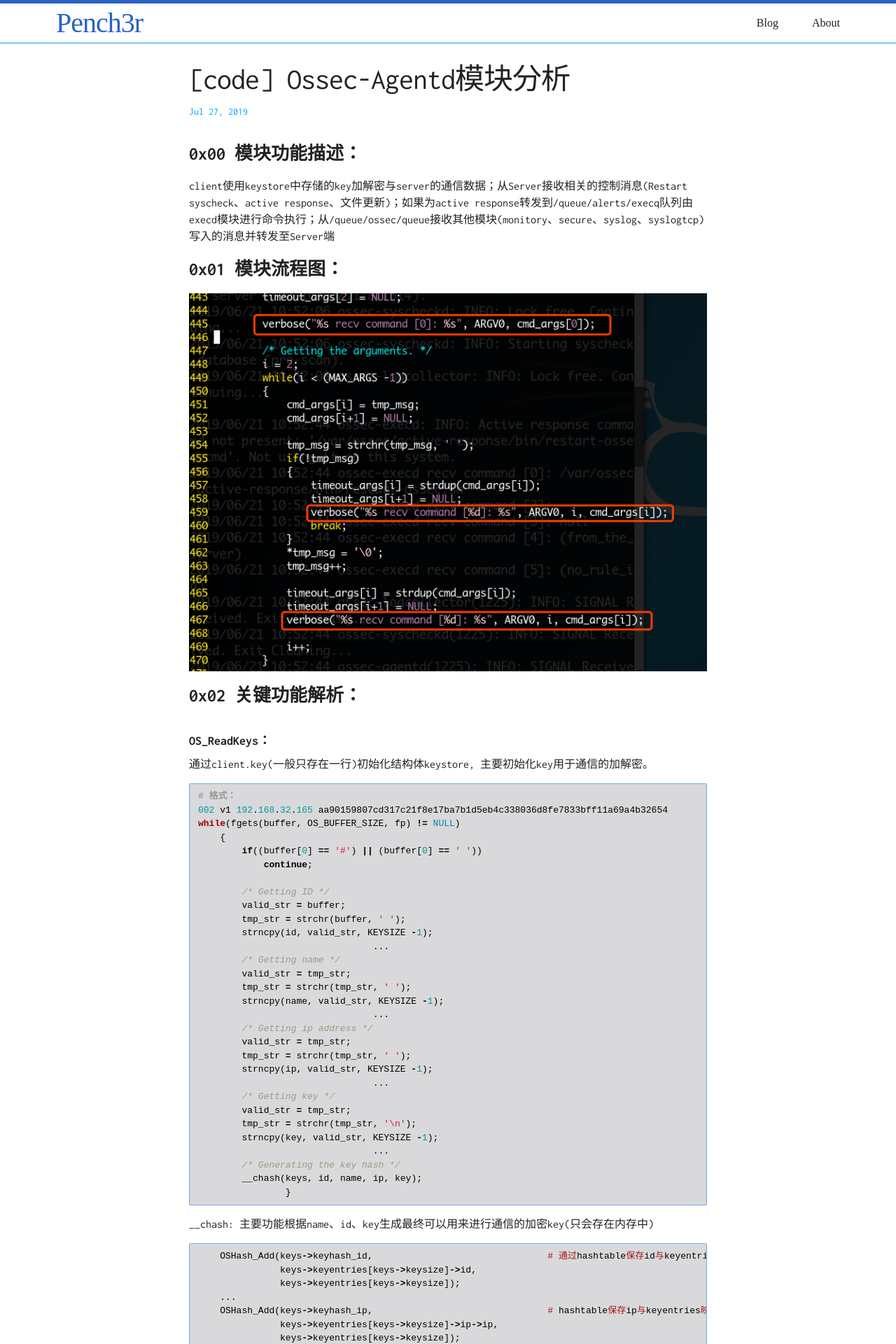
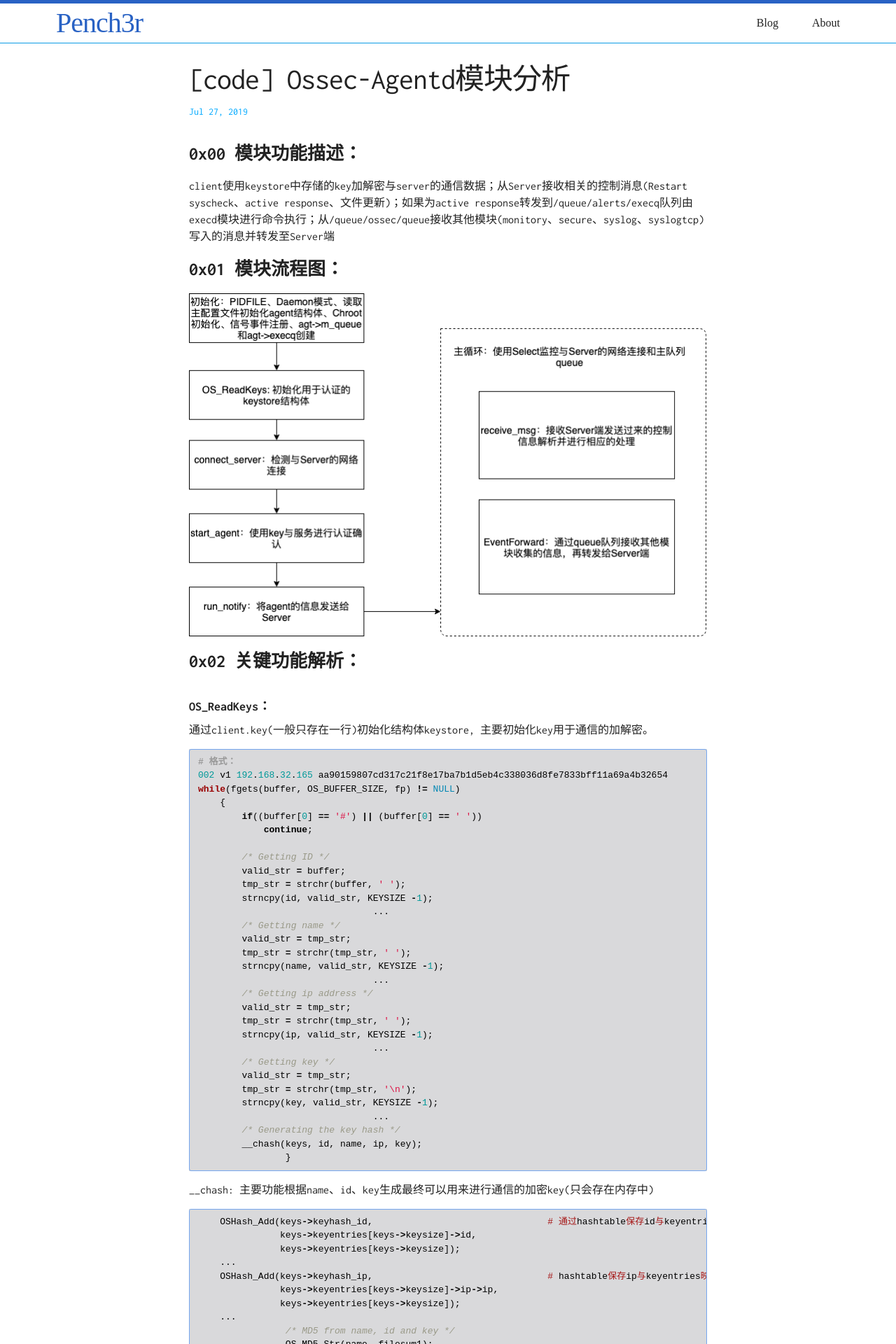
Before and after one commit to pench3r/OldBlog, a Jekyll site: the page built from _posts/2019-07-27-Ossec-Agentd-analysis.md, in a window 1280 px wide. Shown: the top 1920 px of the page at 70% size. Built offline with Jekyll 4.4.1, drawn with Linux system fonts in a browser that asks for light colours; comment, search, counter and statistics services are not loaded.

Commit message:
Update 2019-07-27-Ossec-Agentd-analysis.md

```diff
--- a/_posts/2019-07-27-Ossec-Agentd-analysis.md
+++ b/_posts/2019-07-27-Ossec-Agentd-analysis.md
@@ -9,7 +9,7 @@ client使用keystore中存储的key加解密与server的通信数据；从Server
 
 ### 0x01 模块流程图：
 
-![ossec]({{ '/images/201907/ossec-execd_1_1.png' | prepend: site.baseurl }})
+![ossec]({{ '/images/201907/ossec-agentd_1_1.png' | prepend: site.baseurl }})
 
 ### 0x02 关键功能解析：
 
```
